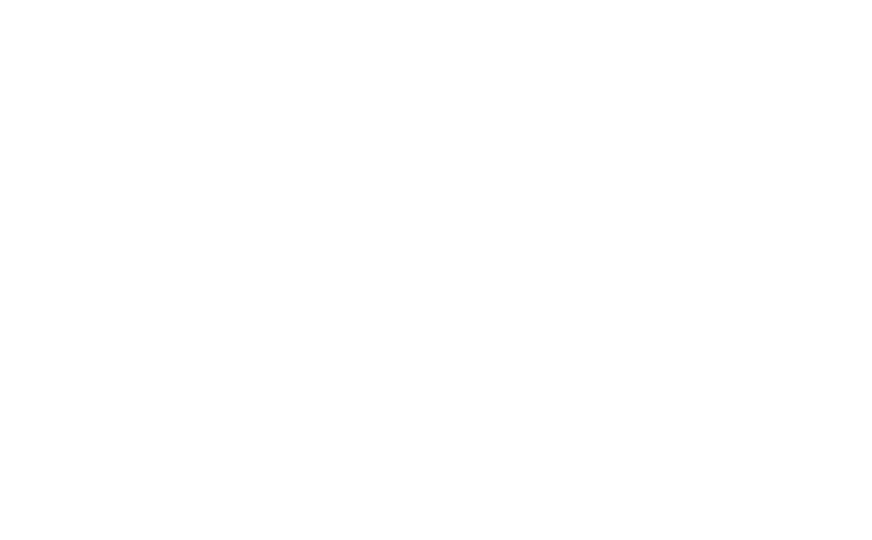
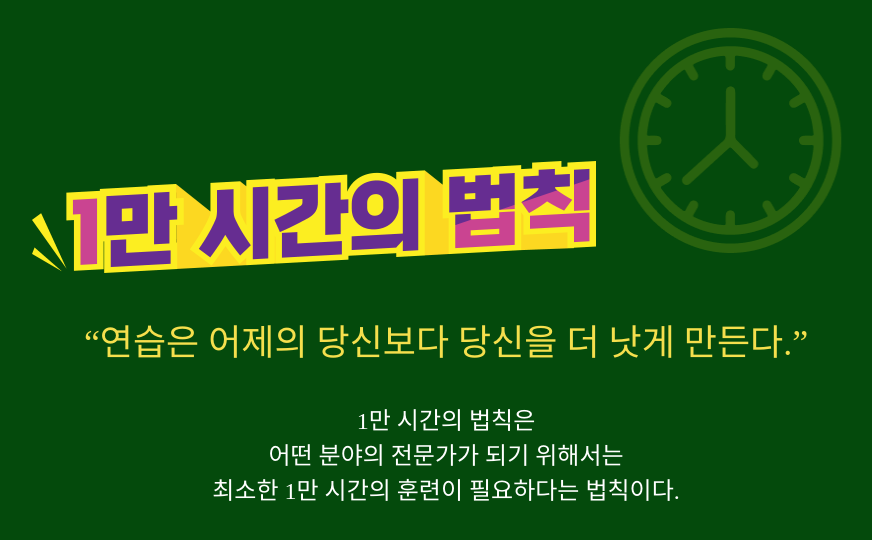
Before and after one commit to sungminjung066-lang/10000hours, a plain HTML site: page index.html in a window 1280 px wide. Shown: the whole page, without its empty margins (194-1066 px from the left). Drawn offline with Linux system fonts and the light colour scheme.

Commit message:
이미지를 추가하고 문서들을 가운데로 정렬

```diff
--- a/index.html
+++ b/index.html
@@ -4,7 +4,24 @@
     <meta charset="UTF-8" />
     <meta name="viewport" content="width=device-width, initial-scale=1.0" />
     <link rel="stylesheet" href="style.css" />
-    <title>Document</title>
+    <title>10000hours</title>
   </head>
-  <body></body>
+  <body>
+    <div class="image-container">
+      <img src="images/title.png" alt="title" width="564" height="112" />
+      <img src="images/clock.png" alt="clock" width="261" height="265" />
+    </div>
+
+    <div class="practice">
+      <p>“연습은 어제의 당신보다 당신을 더 낫게 만든다.”</p>
+    </div>
+
+    <div class="Gmarket">
+      <p>
+        1만 시간의 법칙은<br />
+        어떤 분야의 전문가가 되기 위해서는<br />
+        최소한 1만 시간의 훈련이 필요하다는 법칙이다.
+      </p>
+    </div>
+  </body>
 </html>
--- a/style.css
+++ b/style.css
@@ -0,0 +1,22 @@
+body {
+  background-color: #044a0c;
+}
+
+div.image-container {
+  text-align: center;
+}
+
+div.practice {
+  font-family: "tvN Enjoystories";
+  font-size: 36px;
+  text-align: center;
+  color: #f5df4d;
+}
+
+div.Gmarket {
+  font-family: "Gmarket Sans";
+  font-size: 24px;
+  font-weight: normal;
+  text-align: center;
+  color: #ffffff;
+}
```
